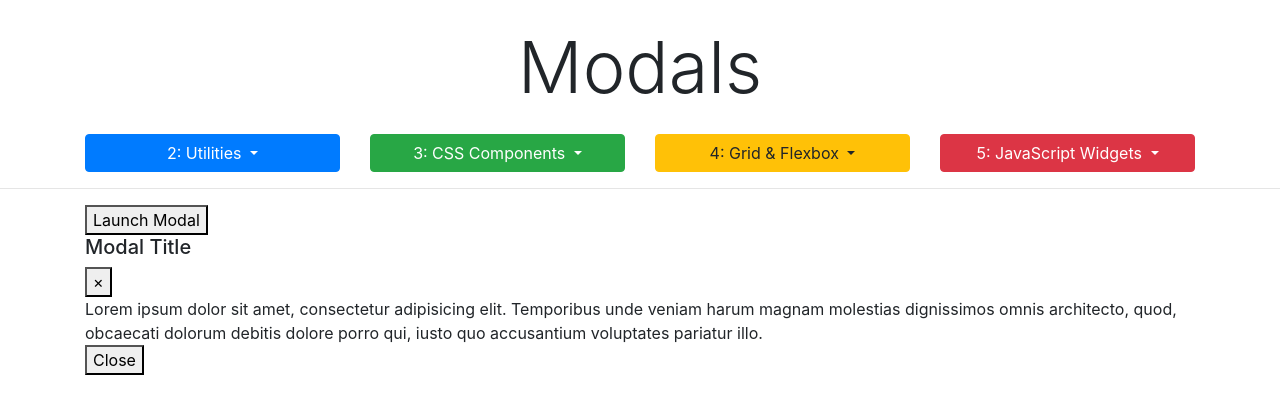
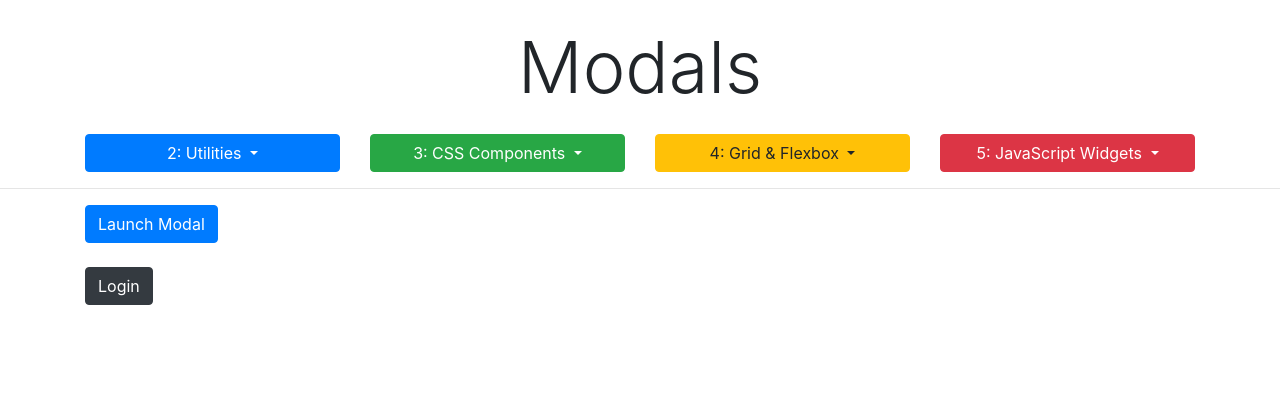
Before and after one commit to WardaGhafoor/Bootstrap-4, a plain HTML site: page 5_6_modals.html in a window 1280 px wide. Drawn offline with nearby package versions, Linux system fonts and the light colour scheme.

Commit message:
Modal Trigger and Login Modal
Login modal.

```diff
--- a/5_6_modals.html
+++ b/5_6_modals.html
@@ -88,22 +88,24 @@
       <!--#################START HERE#####################-->
 
       <!-- MODAL TRIGGER -->
-    <button>Launch Modal</button>
+      <button class="btn btn-primary" data-toggle="modal" data-target="#myModal">Launch Modal</button>
 
       <!-- MODAL -->
-    <div>
-      <div>
-        <div>
-          <div>
-            <h5>Modal Title</h5>
-            <button>&times;</button>
+      <div class="modal" id="myModal">
+        <div class="modal-dialog">
+          <div class="modal-content">
+            <div class="modal-header">
+              <h5 class="modal-title">Modal Title</h5>
+              <button class="close" data-dismiss="modal">&times;</button>
             </div>
-          <div>
-            Lorem ipsum dolor sit amet, consectetur adipisicing elit. Temporibus unde veniam harum magnam molestias dignissimos omnis
-            architecto, quod, obcaecati dolorum debitis dolore porro qui, iusto quo accusantium voluptates pariatur illo.
+            <div class="modal-body">
+              Lorem ipsum dolor sit amet, consectetur adipisicing elit. Temporibus unde veniam harum magnam molestias
+              dignissimos omnis
+              architecto, quod, obcaecati dolorum debitis dolore porro qui, iusto quo accusantium voluptates pariatur
+              illo.
             </div>
-          <div>
-            <button>Close</button>
+            <div class="modal-footer">
+              <button class="btn btn-secondary" data-dismiss="modal">Close</button>
             </div>
           </div>
         </div>
@@ -113,9 +115,38 @@
       <br>
 
       <!-- LOGIN MODAL TRIGGER -->
+      <button class="btn btn-dark" data-toggle="modal" data-target="#loginModal">Login</button>
+
 
 
       <!-- LOGIN MODAL -->
+      <div class="modal" id="loginModal">
+        <div class="modal-dialog">
+          <div class="modal-content">
+            <div class="modal-header">
+              <h5 class="modal-title">Login</h5>
+              <button class="close" data-dismiss="modal">&times;</button>
+            </div>
+            <div class="modal-body">
+              <form>
+                <div class="form-group">
+                  <label for="username">Username</label>
+                  <input type="text" placeholder="Username" class="form-control">
+                </div>
+
+                <div class="form-group">
+                  <label for="password">Username</label>
+                  <input type="password" placeholder="Password" class="form-control">
+                </div>
+              </form>
+            </div>
+            <div class="modal-footer">
+              <button class="btn btn-primary" data-dismiss="modal">Login</button>
+            </div>
+          </div>
+        </div>
+      </div>
+
 
     </div>
 
```
Lines whose indentation alone changed are shown as unchanged.
